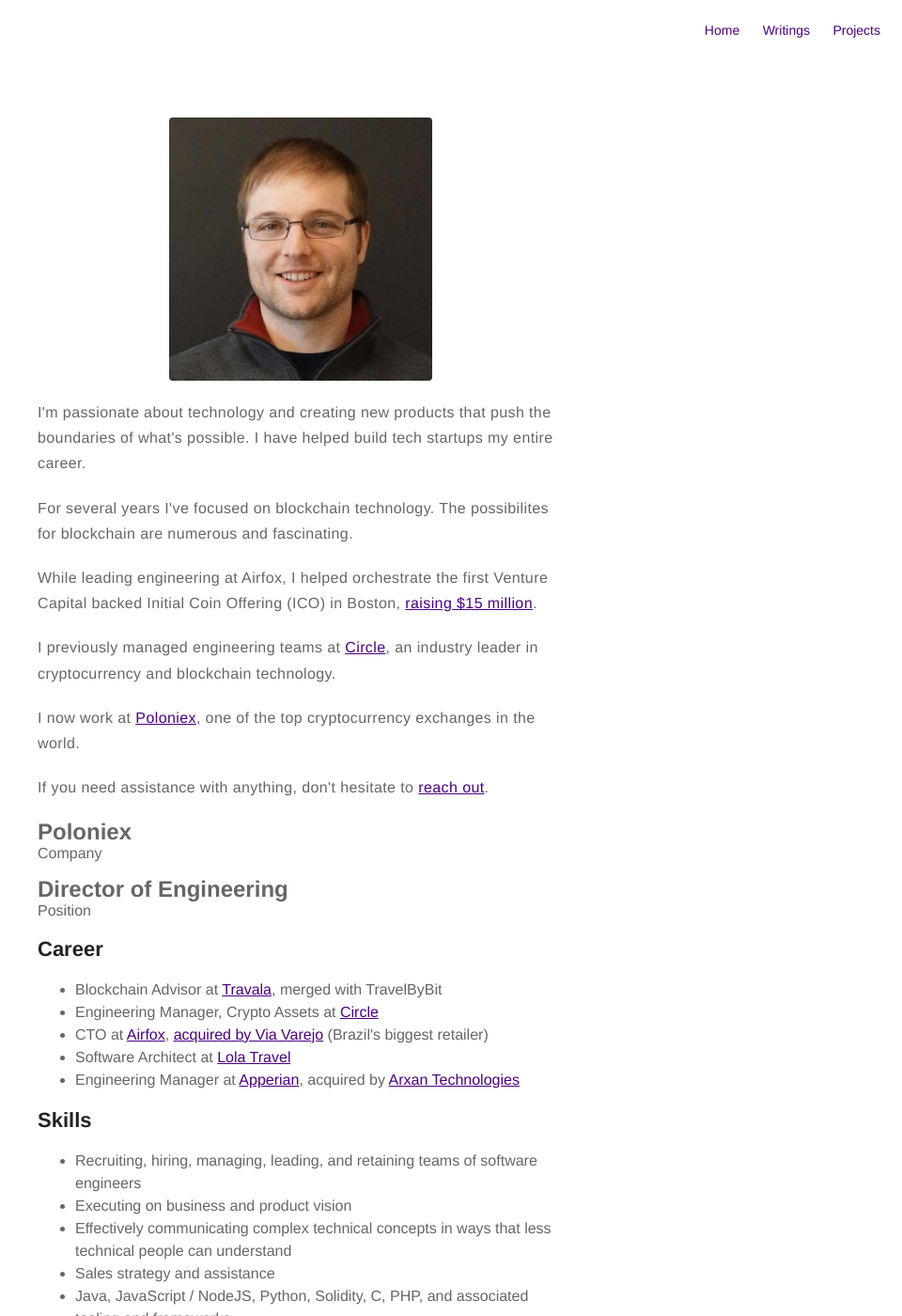
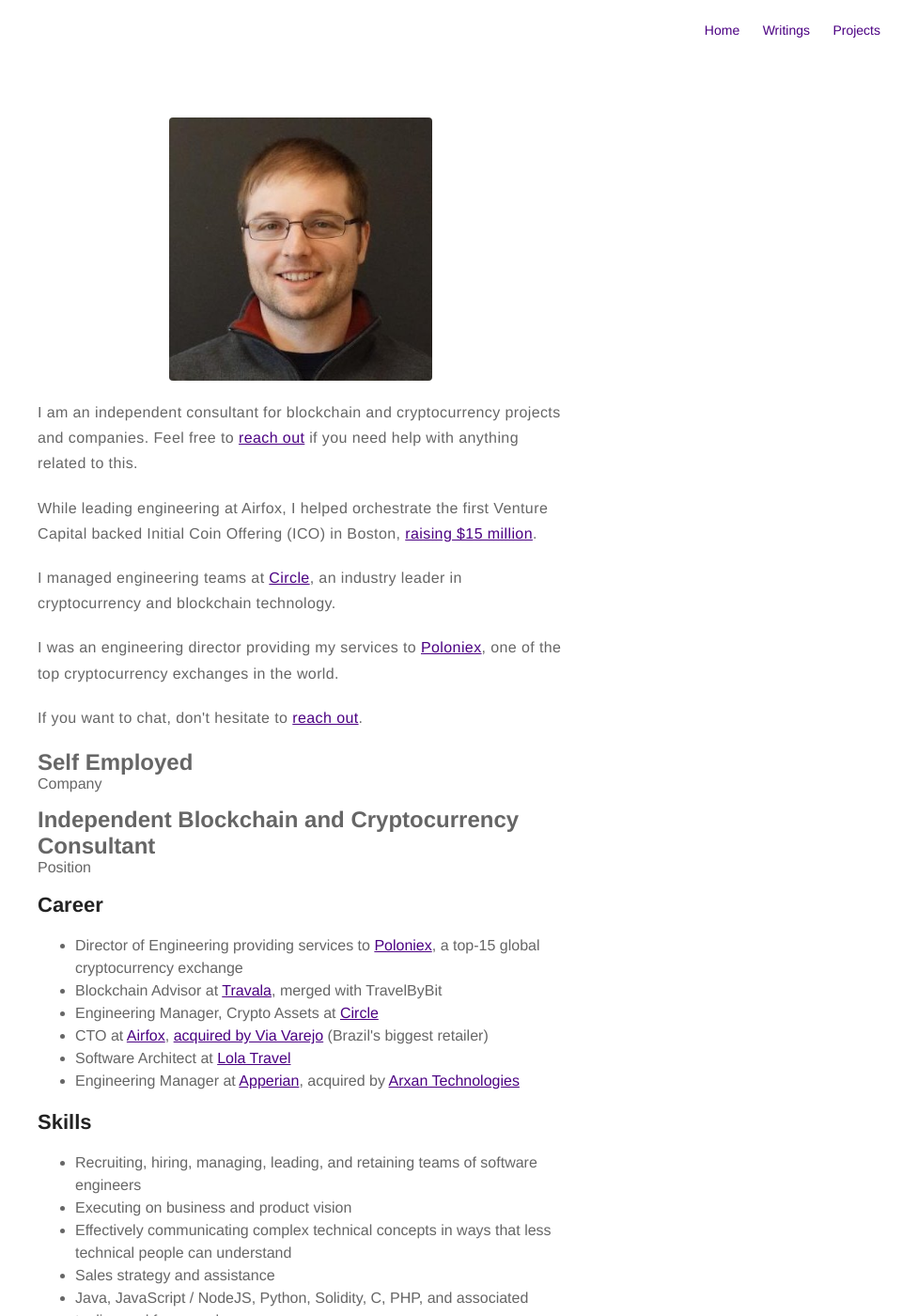
Before and after one commit to seibelj/seibelj.github.io, a Jekyll site: the page built from about.html, in a window 1280 px wide and 1400 px high. Shown: the whole window at 94% size, without its empty margins (320-1280 px from the left). Built offline with Jekyll 4.4.1, drawn with Linux system fonts in a browser that asks for light colours.

Commit message:
Update profile

```diff
--- a/about.html
+++ b/about.html
@@ -4,31 +4,29 @@
 ---
 <p><img src="/assets/images/squarejames.jpg" alt="Profile Image" /></p>
 
-<p>I'm passionate about technology and creating new products that push the boundaries
-of what's possible. I have helped build tech startups my entire career.</p>
-
-<p>For several years I've focused on blockchain technology. The possibilites for blockchain are numerous and fascinating.</p>
+<p>I am an independent consultant for blockchain and cryptocurrency projects and companies. Feel free to <a href="mailto:seibeljames@gmail.com" target="_blank">reach out</a> if you need help with anything related to this.</p>
 
 <p>While leading engineering at Airfox, I helped orchestrate the first Venture Capital backed Initial Coin Offering (ICO) in Boston,
 	<a href="https://finance.yahoo.com/news/airfox-raises-15-million-successful-133000250.html" target="_blank">raising $15 million</a>.</p>
 
-<p>I previously managed engineering teams at <a href="https://circle.com/" target="_blank">Circle</a>, an industry leader in cryptocurrency and blockchain technology.</p>
+<p>I managed engineering teams at <a href="https://circle.com/" target="_blank">Circle</a>, an industry leader in cryptocurrency and blockchain technology.</p>
 
-<p>I now work at <a href="https://poloniex.com/" target="_blank">Poloniex</a>, one of the top cryptocurrency exchanges in the world.</p>
+<p>I was an engineering director providing my services to <a href="https://poloniex.com/" target="_blank">Poloniex</a>, one of the top cryptocurrency exchanges in the world.</p>
 
-<p>If you need assistance with anything, don't hesitate to <a href="mailto:seibeljames@gmail.com">reach out</a>.</p>
+<p>If you want to chat, don't hesitate to <a href="mailto:seibeljames@gmail.com">reach out</a>.</p>
 
 <div class="resume-section">
-	<div><span class="emph">Poloniex</span></div>
+	<div><span class="emph">Self Employed</span></div>
 	<div><span>Company</span></div>
 </div>
 
-<div><span class="emph">Director of Engineering</span></div>
+<div><span class="emph">Independent Blockchain and Cryptocurrency Consultant</span></div>
 <div><span>Position</span></div>
 
 <h2>Career</h2>
 
 <ul class="skill-list">
+	<li>Director of Engineering providing services to <a href="https://www.poloniex.com/" target="_blank">Poloniex</a>, a top-15 global cryptocurrency exchange</li>
 	<li>Blockchain Advisor at <a href="https://www.travala.com/" target="_blank">Travala</a>, merged with TravelByBit</li>
 	<li>Engineering Manager, Crypto Assets at <a href="https://www.circle.com/" target="_blank">Circle</a></li>
 	<li>CTO at <a href="https://www.airfox.com/" target="_blank">Airfox</a>, <a href="https://www.bostonglobe.com/2020/05/22/business/brazilian-retailer-acquires-boston-fintech-airfox/" target="_blank">acquired by Via Varejo</a> (Brazil's biggest retailer)</li>
```
